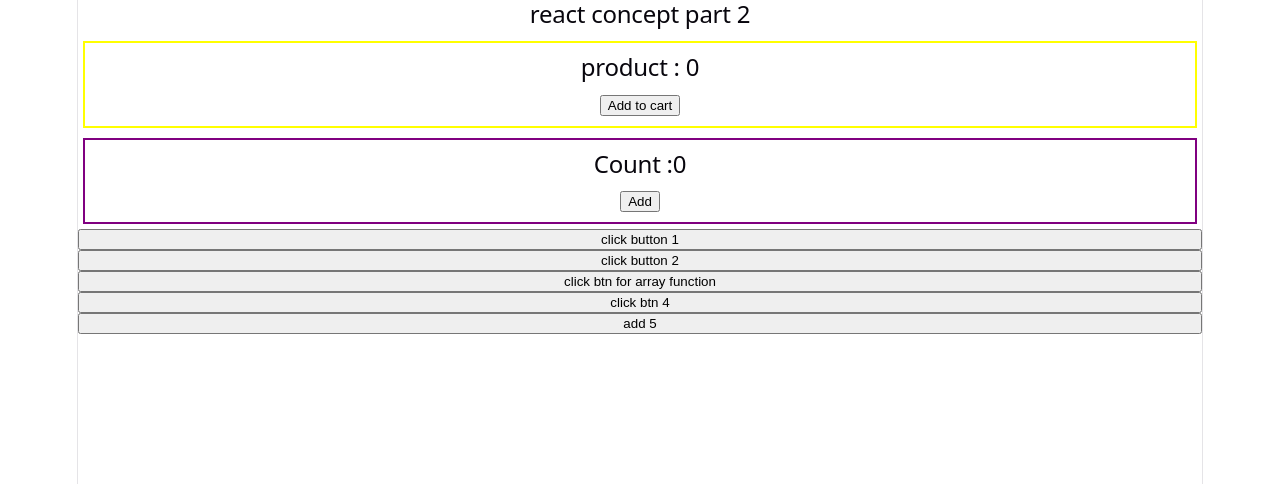
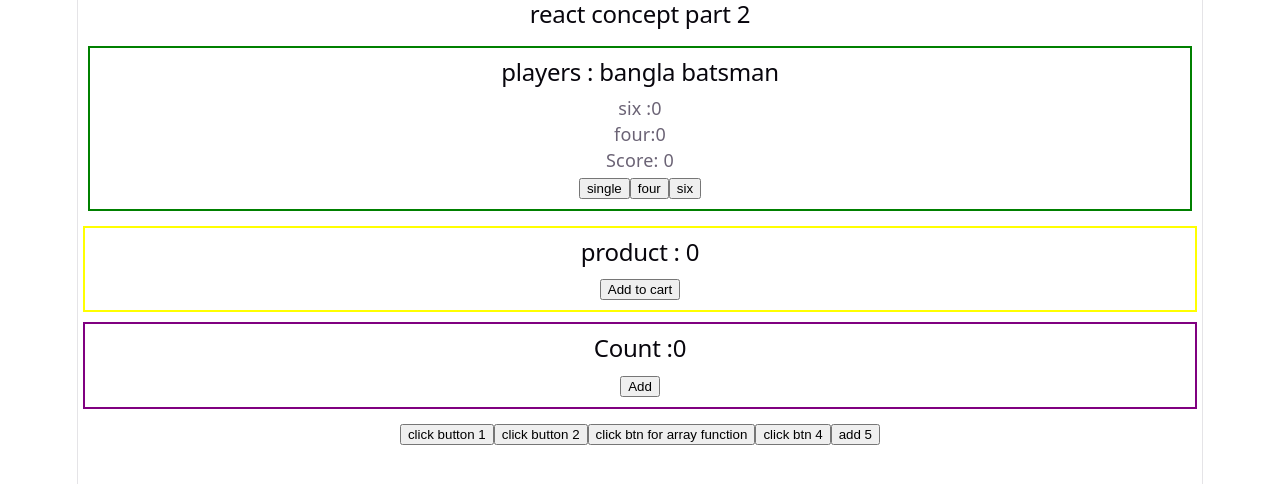
Before and after one commit to Srabonti721/react-concept-part2, a React (Vite) app: page / in a window 1280 px wide. Shown: the top 484 px of the page. Built offline with nearby package versions, Linux system fonts and the light colour scheme.

Commit message:
added players scoroe entry

```diff
--- a/src/App.jsx
+++ b/src/App.jsx
@@ -1,42 +1,46 @@
 import { useState } from 'react'
 import Count from './Count'
 import ShoppingCart from './Cart'
+import Players from "./Players"
 import './App.css'
 import Game from "./Game"
 function App() {
   const [count, setCount] = useState(0)
   // click 2
-function handleBtn2(){
+  function handleBtn2() {
     alert("btn 2 clicked")
   }
   // click 3
-const handleBtn3 = () =>{
+  const handleBtn3 = () => {
     alert("coming for array function on click")
   }
   // click 5
-const handleAdd5 =(num)=>{
+  const handleAdd5 = (num) => {
     const add = num + 5;
     alert(add)
   }
   const games = [
-  {id:1, name:"candy", level: 700, play:true, },
-   {id:2, name:"ludo king", level: "no level",  play:true, },
-  {id:3, name:"bubble", level: 400,  play:false,  },
+    { id: 1, name: "candy", level: 700, play: true, },
+    { id: 2, name: "ludo king", level: "no level", play: true, },
+    { id: 3, name: "bubble", level: 400, play: false, },
 
   ]
   return (
     <>
       <h2>react concept part 2</h2>
+      <Players></Players>
       <ShoppingCart></ShoppingCart>
       <Count></Count>
 
-<button onClick={function handleBtn1 (){
+<div style={{margin:"5px"}}>
+   <button onClick={function handleBtn1() {
         alert("btn 1 click")
       }}>click button 1</button>
       <button onClick={handleBtn2}>click button 2</button>
       <button onClick={handleBtn3}>click btn for array function</button>
-<button onClick={()=>alert("click button for onclick anonimas ")}>click btn 4</button>
-<button onClick={()=>handleAdd5(22)}>add 5</button>
+      <button onClick={() => alert("click button for onclick anonimas ")}>click btn 4</button>
+      <button onClick={() => handleAdd5(22)}>add 5</button>
+      </div>
       {/* {
       games.map(game=><Game key={game.id} game={game}></Game>)
     } */}
--- /dev/null
+++ b/src/Players.jsx
@@ -0,0 +1,42 @@
+import { useState } from "react"
+
+export default function Players() {
+    const [runs, setRuns] = useState(0);
+    const [four, setFour] = useState(0);
+    const [sixes, setSixes] = useState(0);
+    const handleSingleRuns = () => {
+        const updatedRuns = runs + 1;
+        setRuns(updatedRuns)
+    }
+    const handleFour = () => {
+        const updatedRuns = runs + 4;
+        const countFour = four + 1;
+        setFour(countFour)
+        setRuns(updatedRuns)
+    }
+    const handleSix = () => {
+        const updatedRuns = runs + 6;
+        const countSix = sixes + 1;
+        setSixes(countSix)
+        setRuns(updatedRuns)
+    }
+    const playerStyle = {
+        border: "2px solid green",
+        margin: "10px",
+        padding: "10px",
+    }
+    return (
+        <div style={playerStyle}>
+            <h2>players : bangla  batsman</h2>
+            <p>six :{sixes}</p>
+            <p>four:{four}</p>
+            {
+                runs > 50 && <p>your score :50</p>
+            }
+            <p>Score: {runs}</p>
+            <button onClick={handleSingleRuns}>single</button>
+            <button onClick={handleFour}>four</button>
+            <button onClick={handleSix}>six</button>
+        </div>
+    )
+}
```
Lines whose indentation alone changed are shown as unchanged.
